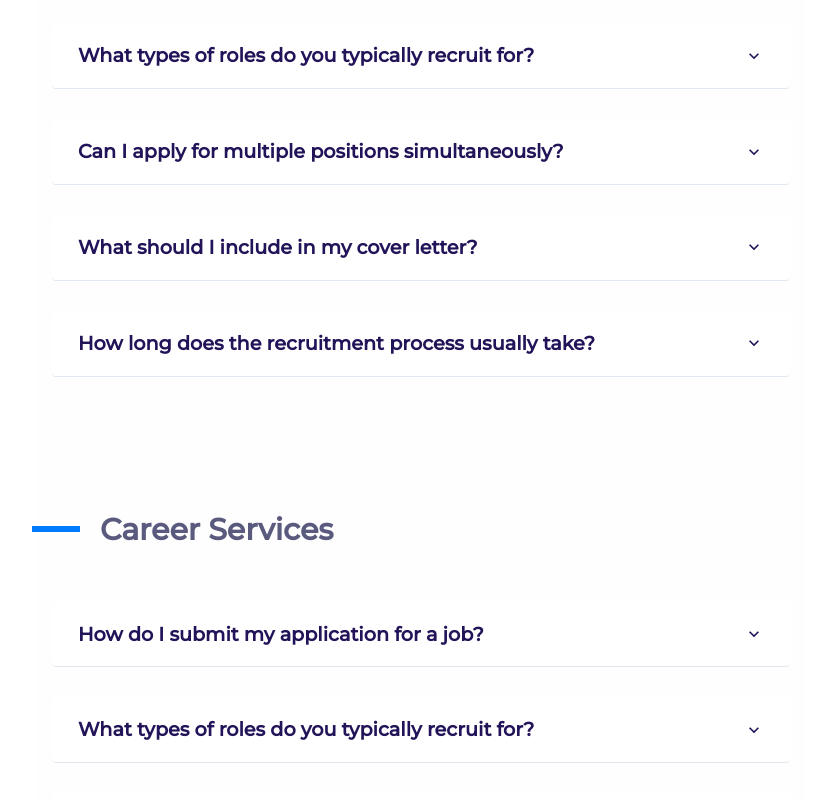
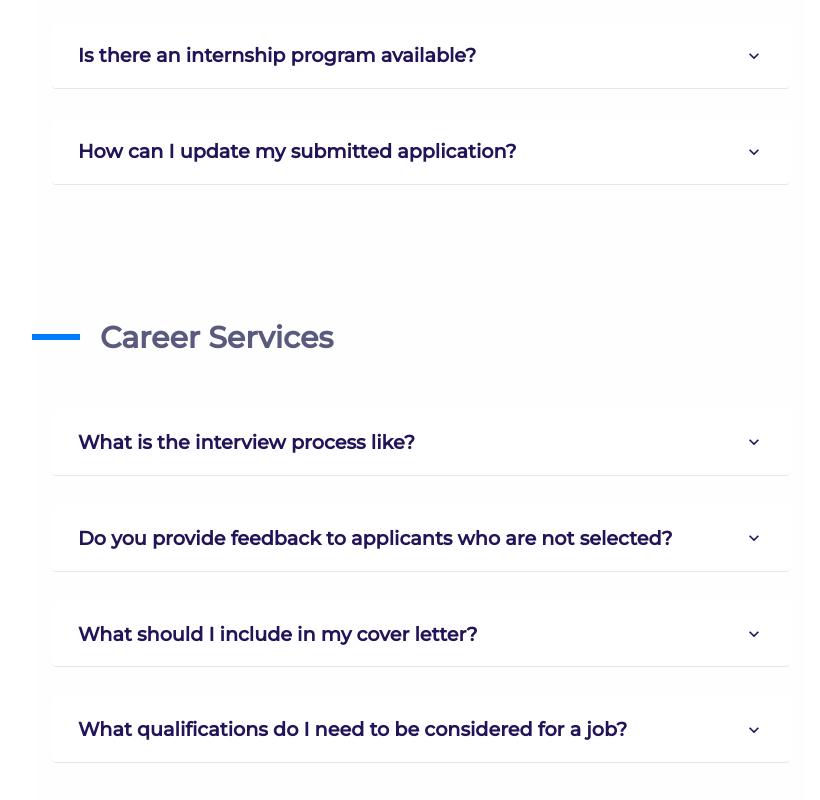
Before and after one commit to RahulRedN/FDFED_IG, a React (Vite) app: page /faqs in a window 1280 px wide. Shown: the part 1560-2360 px from the top of the page, without its empty margins (219-1039 px from the left). Built offline with nearby package versions, Linux system fonts and the light colour scheme; no server answers.

Commit message:
minor changes

```diff
--- a/src/Firebase/AuthContexts.jsx
+++ b/src/Firebase/AuthContexts.jsx
@@ -1,6 +1,7 @@
 
 /* eslint-disable no-unused-vars */
 /* eslint-disable react/prop-types */
+
 import React, { useContext, useEffect, useState } from "react";
 import { auth, db } from "./config";
 import {
--- a/src/components/AboutUs/Testimonial/TestimonialCard.jsx
+++ b/src/components/AboutUs/Testimonial/TestimonialCard.jsx
@@ -1,4 +1,5 @@
-// TestimonialCard.js
+/* eslint-disable no-unused-vars */
+/* eslint-disable react/prop-types */
 
 import { useState, useEffect } from "react";
 import "../Testimonial/Styles/Testimonialstyles.css";
--- a/src/components/Faq/FaqsQuestions.jsx
+++ b/src/components/Faq/FaqsQuestions.jsx
@@ -1,5 +1,7 @@
 
-import faqsData from "../faqsData";
+import {faqsData, faqsDataOne, faqsDataTwo} from "../faqsData";
+
+
 import { Accordion, AccordionItem, AccordionButton, AccordionPanel, AccordionIcon, Box } from "@chakra-ui/react";
 import { motion } from "framer-motion";
 import { useInView } from "react-intersection-observer";
@@ -63,7 +65,7 @@ const FaqQuestions = () => {
         </motion.div>
 
         <Accordion allowToggle>
-          {faqsData.map((faq) => (
+          {faqsDataOne.map((faq) => (
             <AccordionItem key={faq.id} className="faq-item">
               <h2>
                 <AccordionButton className="accordion-button">
@@ -94,7 +96,7 @@ const FaqQuestions = () => {
         </motion.div>
 
         <Accordion allowToggle>
-          {faqsData.map((faq) => (
+          {faqsDataTwo.map((faq) => (
             <AccordionItem key={faq.id} className="faq-item">
               <h2>
                 <AccordionButton className="accordion-button">
--- a/src/components/UI/Counter.jsx
+++ b/src/components/UI/Counter.jsx
@@ -1,3 +1,7 @@
+/* eslint-disable no-unused-vars */
+/* eslint-disable react/prop-types */
+
+
 import { useEffect } from "react";
 
 import { useInView } from "react-intersection-observer";
--- a/src/components/faqsData.js
+++ b/src/components/faqsData.js
@@ -19,36 +19,52 @@ const faqsData = [
     Faq_Que: "What should I include in my cover letter?",
     Faq_Ans: "Your cover letter should highlight your relevant skills, experiences, and why you are a suitable candidate for the position. Be sure to customize it for each job application to make a strong impression.",
   },
+];
+
+const faqsDataOne = [
   {
     id: "f5",
     Faq_Que: "How long does the recruitment process usually take?",
     Faq_Ans: "The recruitment process duration varies depending on the position and the number of applicants. We strive to keep the process efficient while ensuring a thorough evaluation of each candidate.",
   },
-    // {
-    //   id: "f6",
-    //   Faq_Que: "What qualifications do I need to be considered for a job?",
-    //   Faq_Ans: "Qualifications vary by position. Please review the job description for the specific requirements. Generally, we look for a combination of education, experience, and skills relevant to the role.",
-    // },
-    // {
-    //   id: "f7",
-    //   Faq_Que: "Is there an internship program available?",
-    //   Faq_Ans: "Yes, we offer internship programs for students and recent graduates. Check our careers page for information on available intern positions and application instructions.",
-    // },
-    // {
-    //   id: "f8",
-    //   Faq_Que: "How can I update my submitted application?",
-    //   Faq_Ans: "If you need to update your application, please contact our HR department at hr@company.com with your updated information. Be sure to include your full name and the position you applied for.",
-    // },
-    // {
-    //   id: "f9",
-    //   Faq_Que: "What is the interview process like?",
-    //   Faq_Ans: "Our interview process typically involves an initial phone or video interview followed by one or more in-person interviews. The specific details will be communicated to you if you are selected to proceed in the hiring process.",
-    // },
-    // {
-    //   id: "f10",
-    //   Faq_Que: "Do you provide feedback to applicants who are not selected?",
-    //   Faq_Ans: "While we cannot provide detailed feedback to every applicant, we appreciate your interest in our company. If you are not selected, you will receive a notification, and we encourage you to apply for future opportunities."
-    // },
+  {
+    id: "f6",
+    Faq_Que: "What qualifications do I need to be considered for a job?",
+    Faq_Ans: "Qualifications vary by position. Please review the job description for the specific requirements. Generally, we look for a combination of education, experience, and skills relevant to the role.",
+  },
+  {
+    id: "f7",
+    Faq_Que: "Is there an internship program available?",
+    Faq_Ans: "Yes, we offer internship programs for students and recent graduates. Check our careers page for information on available intern positions and application instructions.",
+  },
+  {
+    id: "f8",
+    Faq_Que: "How can I update my submitted application?",
+    Faq_Ans: "If you need to update your application, please contact our HR department at hr@company.com with your updated information. Be sure to include your full name and the position you applied for.",
+  }
 ];
 
-  export default faqsData;
+const faqsDataTwo = [
+  {
+    id: "f9",
+    Faq_Que: "What is the interview process like?",
+    Faq_Ans: "Our interview process typically involves an initial phone or video interview followed by one or more in-person interviews. The specific details will be communicated to you if you are selected to proceed in the hiring process.",
+  },
+  {
+    id: "f10",
+    Faq_Que: "Do you provide feedback to applicants who are not selected?",
+    Faq_Ans: "While we cannot provide detailed feedback to every applicant, we appreciate your interest in our company. If you are not selected, you will receive a notification, and we encourage you to apply for future opportunities."
+  },
+  {
+    id: "f11",
+    Faq_Que: "What should I include in my cover letter?",
+    Faq_Ans: "Your cover letter should highlight your relevant skills, experiences, and why you are a suitable candidate for the position. Be sure to customize it for each job application to make a strong impression.",
+  },
+  {
+    id: "f12",
+    Faq_Que: "What qualifications do I need to be considered for a job?",
+    Faq_Ans: "Qualifications vary by position. Please review the job description for the specific requirements. Generally, we look for a combination of education, experience, and skills relevant to the role.",
+  }
+];
+
+export { faqsData, faqsDataOne, faqsDataTwo };
```
Also changed, not shown: src/components/tmp.js (deleted). Lines whose indentation alone changed are shown as unchanged.
